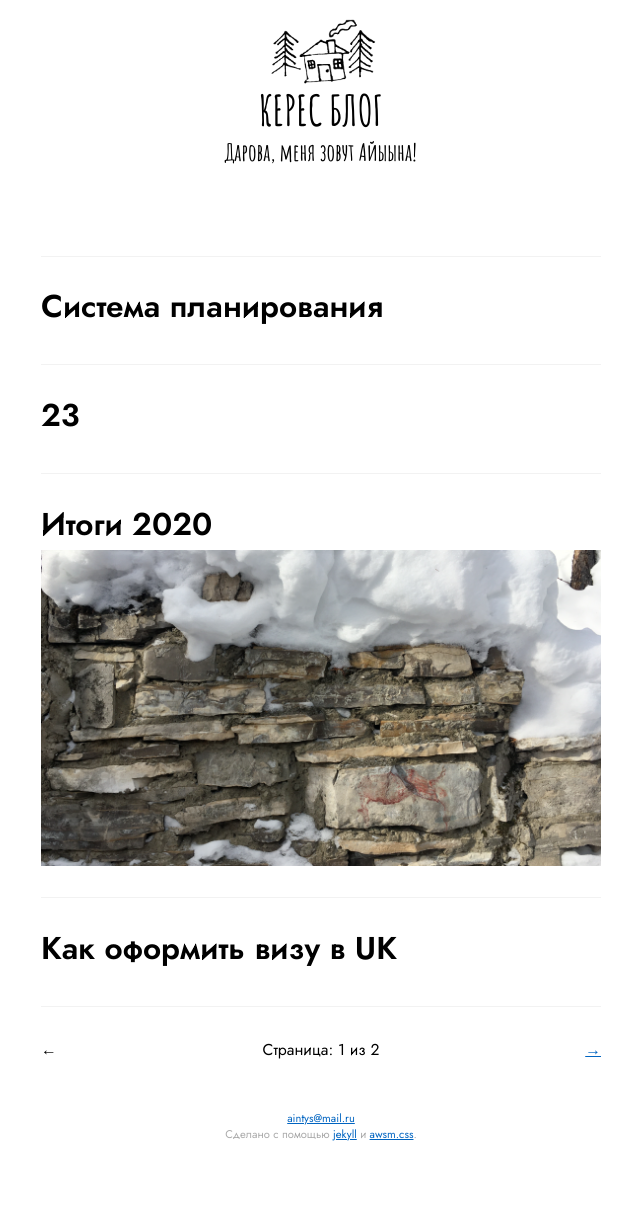
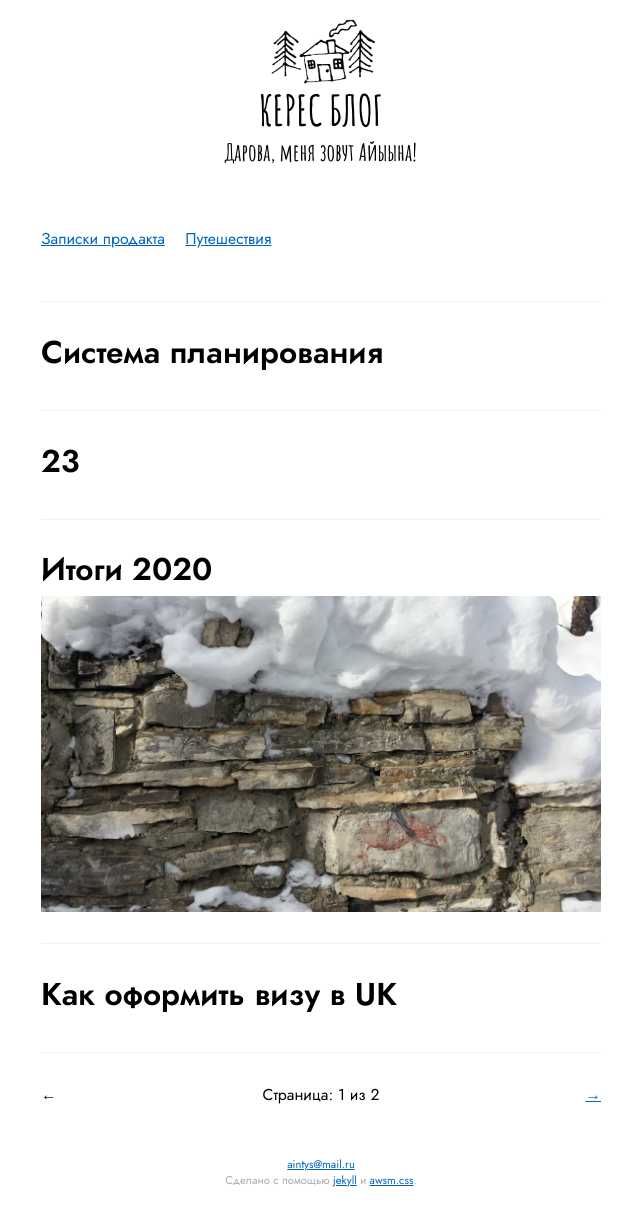
Before and after one commit to keresm/keresaina.github.io, a Jekyll site: the page built from index.html, in a window 1280 px wide. Shown: the whole page, without its empty margins (319-959 px from the left). Built offline with Jekyll 4.4.1, drawn with Linux system fonts in a browser that asks for light colours; the list of posts is cut into pages by our own code; before the commit the page ends 1178 px from its top, so only the background shows below that.

Commit message:
Update home.html

```diff
--- a/_layouts/home.html
+++ b/_layouts/home.html
@@ -1,6 +1,18 @@
 ---
 layout: default
 ---
+<header>
+<nav>
+<ul>
+<li>
+  <a href="/">Записки продакта</a>
+</li>
+<li>
+  <a href="/">Путешествия</a>
+</li>
+</ul>
+</nav>
+</header>
 
 {% for post in paginator.posts %}
   <article>
```
